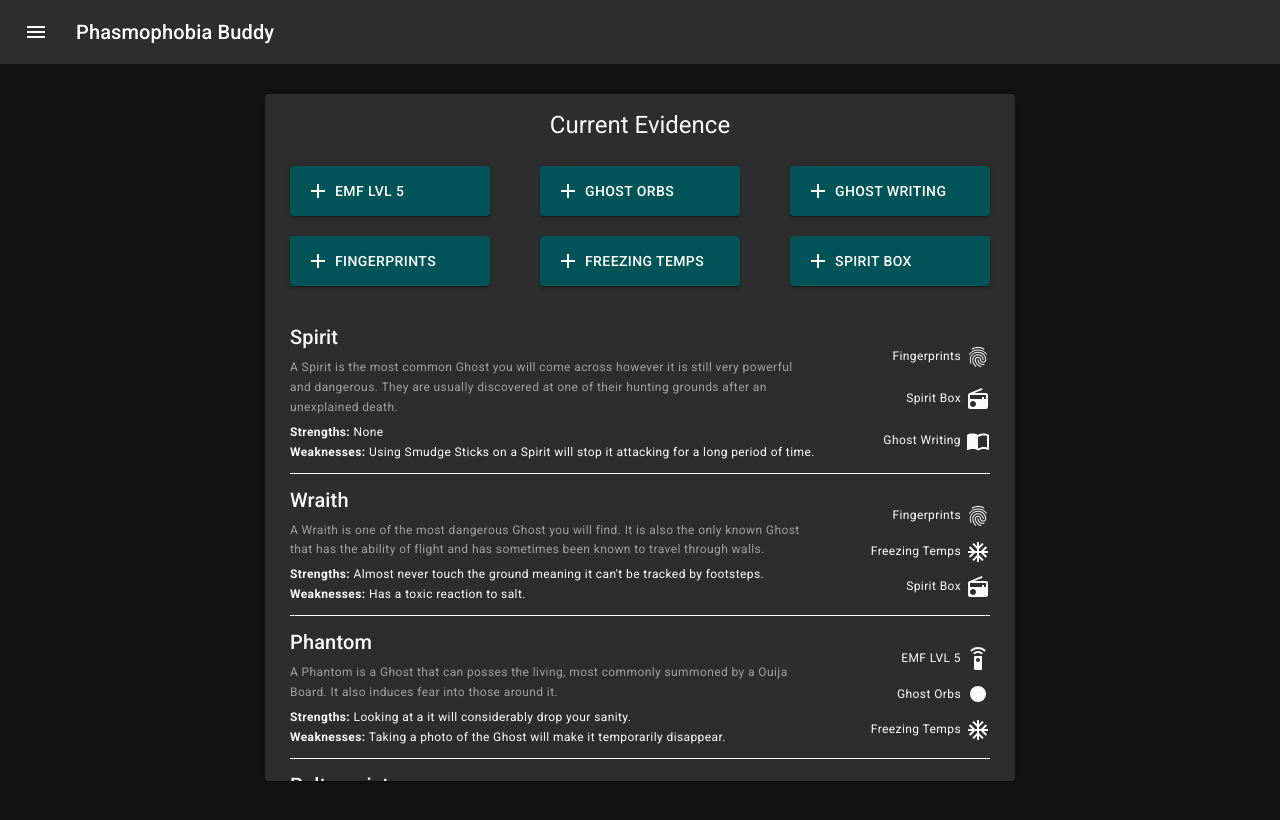
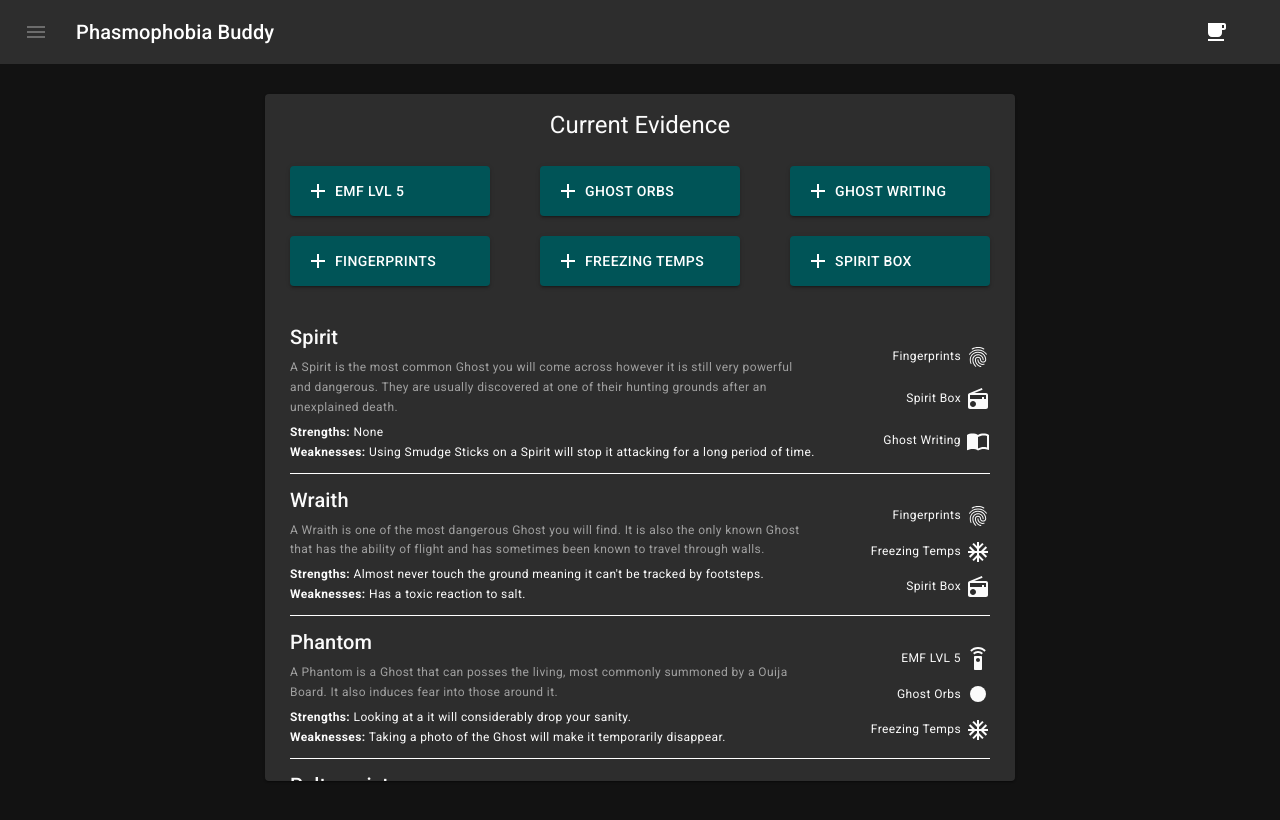
Before and after one commit to JacobSolomonUCF/phasmophobia-buddy, a React (Create React App) app: page / in a window 1280 px wide. Shown: the top 820 px of the page. Built offline with nearby package versions, Linux system fonts and the light colour scheme.

Commit message:
feat(toolbar): adds coffee link

```diff
--- a/src/AppToolBar.js
+++ b/src/AppToolBar.js
@@ -5,6 +5,8 @@
 import Typography from '@material-ui/core/Typography';
 import IconButton from '@material-ui/core/IconButton';
 import MenuIcon from '@material-ui/icons/Menu';
+import FreeBreakfast from '@material-ui/icons/FreeBreakfast';
+import { Tooltip } from '@material-ui/core';
 
 const useStyles = makeStyles((theme) => ({
   root: {
@@ -18,18 +20,24 @@
   },
 }));
 
-export default function AppToolBar() {
+export default function AppToolBar () {
   const classes = useStyles();
 
   return (
-    <AppBar position="static" classes={{root: classes.root}}>
+    <AppBar position="static" classes={{ root: classes.root }}>
       <Toolbar>
-        <IconButton edge="start" className={classes.menuButton} color="inherit" aria-label="menu">
-          <MenuIcon />
+        <IconButton disabled edge="start" className={classes.menuButton} color="inherit" aria-label="menu">
+          <MenuIcon/>
         </IconButton>
         <Typography variant="h6" className={classes.title}>
           Phasmophobia Buddy
         </Typography>
+        <Tooltip title="Buy me a coffee!">
+          <IconButton onClick={() => window.open('https://www.buymeacoffee.com/phasmobuddy', '_blank')} edge="start" className={classes.menuButton}
+                      color="inherit" aria-label="menu">
+            <FreeBreakfast/>
+          </IconButton>
+        </Tooltip>
       </Toolbar>
     </AppBar>
   );
```
Lines whose indentation alone changed are shown as unchanged.
